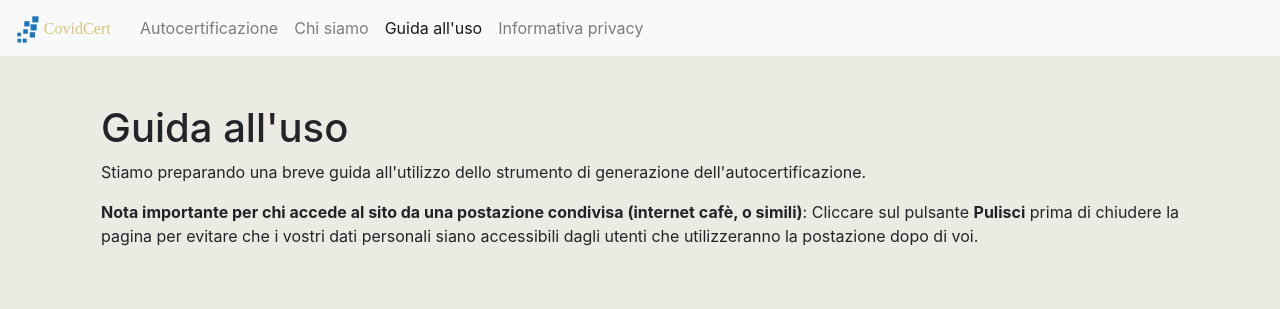
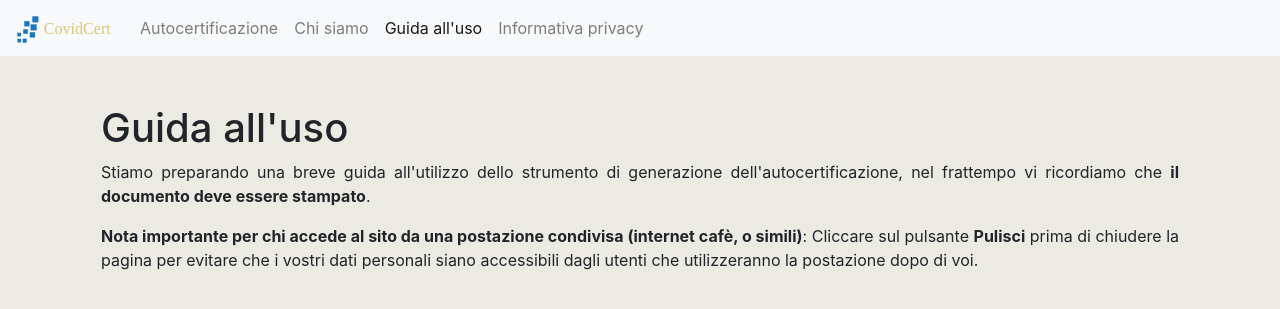
Before and after one commit to Ceeresa/autocertificazione, a Jekyll site: the page built from guida.md, in a window 1280 px wide. Shown: the top 309 px of the page. Built offline with Jekyll 4.4.1, drawn with Linux system fonts in a browser that asks for light colours; comment, search, counter and statistics services are not loaded; some of the changed lines change nothing that is shown.

Commit message:
Whatsapp ready

```diff
--- a/_includes/head.html
+++ b/_includes/head.html
@@ -2,6 +2,15 @@
     <!-- Required meta tags -->
     <meta charset="utf-8">
     <meta name="viewport" content="width=device-width, initial-scale=1, shrink-to-fit=no">
+    <meta name="description" content="CovidCert consente di generare in maniera rapida l'autocertificazione degli spostamenti nesessaria a causa dell'attuale emergenza COVID-19 (coronavirus)">
+    <meta property="og:title" content="CovidCert, l'autocertificazione" />
+    <meta property="og:url" content="https://covidcert.it/" />
+    <meta property="og:description" content="CovidCert, l'autocertificazione facile e veloce, anche da mobile">
+    <meta property="og:image" content="https://covidcert.it/img/covidcert300.png">
+    <meta property="og:image:width" content="300" />
+    <meta property="og:image:height" content="300" />
+    <meta property="og:type" content="article" />
+    <meta property="og:locale" content="it_IT" />
 
     <script id="Cookiebot" src="https://consent.cookiebot.com/uc.js" data-cbid="f07e0c73-b5e3-4b3b-8666-061cb5f2e114" data-blockingmode="auto" type="text/javascript"></script>
     <!-- Global site tag (gtag.js) - Google Analytics -->
--- a/guida.md
+++ b/guida.md
@@ -4,6 +4,6 @@ title: "Guida all'uso"
 ---
 <div class="px-3 py-3 pt-md-5 pb-md-4 mx-auto text-justify">
     <h1>Guida all'uso</h1>
-    <p>Stiamo preparando una breve guida all'utilizzo dello strumento di generazione dell'autocertificazione.</p>
+    <p>Stiamo preparando una breve guida all'utilizzo dello strumento di generazione dell'autocertificazione, nel frattempo vi ricordiamo che <strong>il documento deve essere stampato</strong>.</p>
     <p><strong>Nota importante per chi accede al sito da una postazione condivisa (internet cafè, o simili)</strong>: Cliccare sul pulsante <b>Pulisci</b> prima di chiudere la pagina per evitare che i vostri dati personali siano accessibili dagli utenti che utilizzeranno la postazione dopo di voi.</p>
 </div>
```
Also changed, not shown: img/covidcert300.png (added), img/logo.svg (added).
